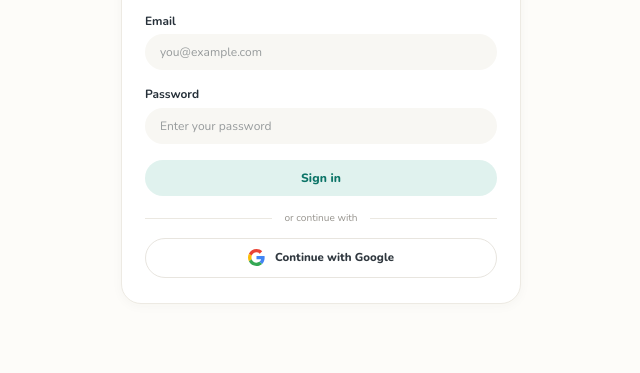
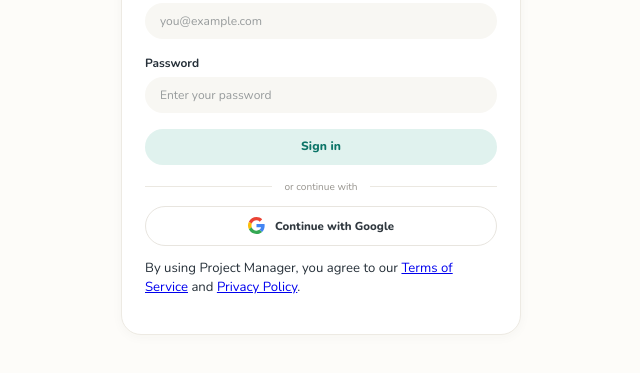
Before and after one commit to maiiic/projectmanager, a plain HTML site: page index.html in a window 1280 px wide. Shown: the part 313-686 px from the top of the page, without its empty margins (319-959 px from the left). Drawn offline with nearby package versions, Linux system fonts and the light colour scheme.

Commit message:
Add terms of service and privacy policy agreement
Added legal agreement text to the HTML structure.

```diff
--- a/index.html
+++ b/index.html
@@ -31,6 +31,12 @@
         </button>
       </div>
       <p id="message" class="message" role="status" hidden></p>
+      <p class="auth-legal">
+        By using Project Manager, you agree to our
+        <a href="terms.html">Terms of Service</a>
+        and
+        <a href="privacy.html">Privacy Policy</a>.
+      </p>
     </section>
   </main>
 
```
